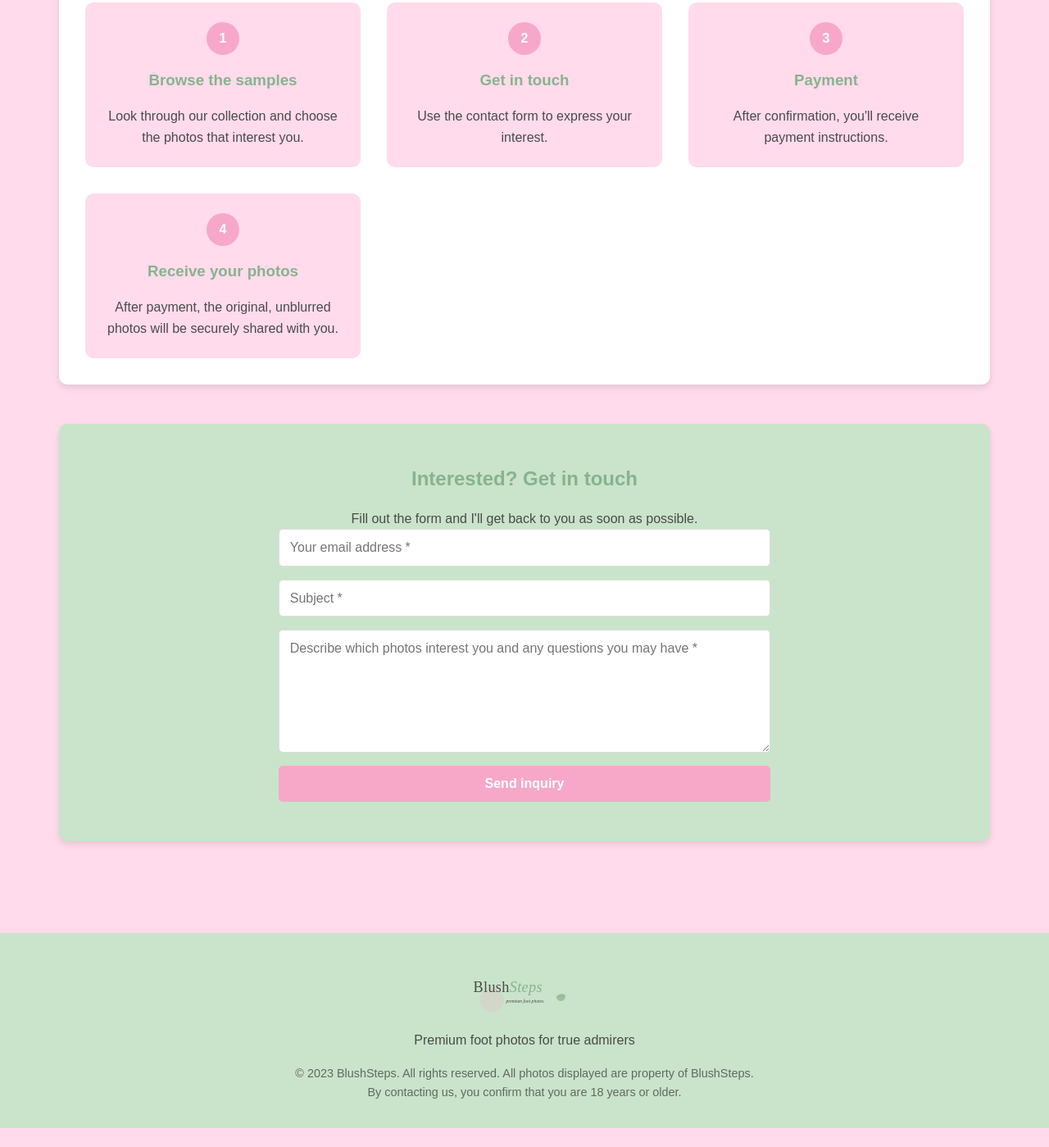
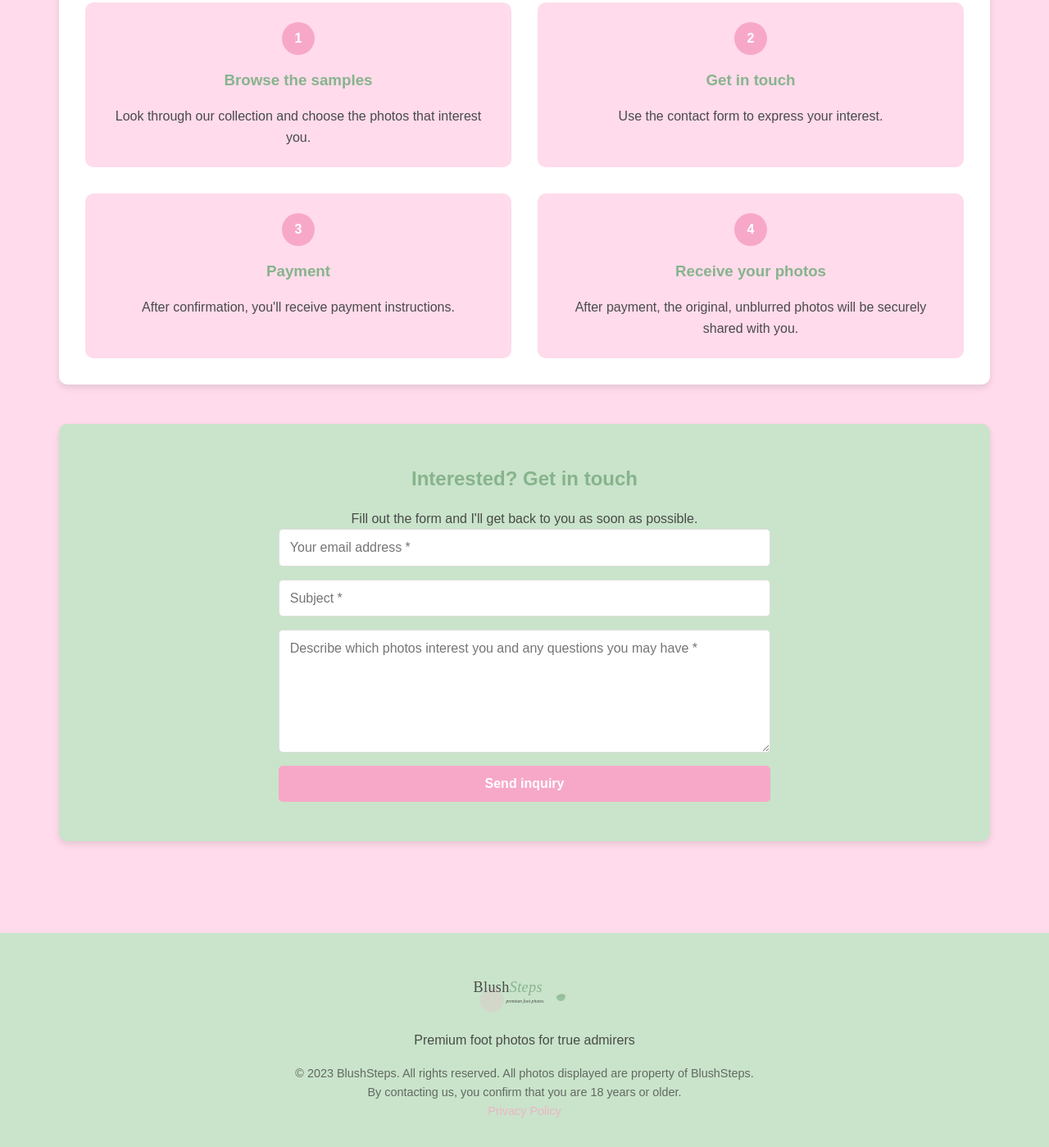
Before and after one commit to BlushSteps/BlushSteps, a plain HTML site: page index.html in a window 1280 px wide. Shown: the part 1715-3114 px from the top of the page at 82% size. Before the commit the page ends 3091 px from the top, so only its background shows below. Drawn offline with Linux system fonts and the light colour scheme.

Commit message:
Update index.html

```diff
--- a/index.html
+++ b/index.html
@@ -199,7 +199,7 @@
 
         .steps {
             display: grid;
-            grid-template-columns: repeat(auto-fit, minmax(250px, 1fr));
+            grid-template-columns: repeat(2, 1fr); /* Gewijzigd van auto-fit naar exact 2 kolommen */
             gap: 2rem;
             margin-top: 2rem;
         }
@@ -249,6 +249,15 @@
             opacity: 0.8;
         }
 
+        a {
+            color: var(--darker-pink);
+            text-decoration: none;
+        }
+
+        a:hover {
+            text-decoration: underline;
+        }
+
         @media (max-width: 768px) {
             .gallery {
                 grid-template-columns: repeat(auto-fill, minmax(250px, 1fr));
@@ -260,6 +269,10 @@
 
             .contact-section {
                 padding: 2rem 1rem;
+            }
+
+            .steps {
+                grid-template-columns: 1fr; /* Op mobiel: 1 kolom */
             }
         }
     </style>
@@ -418,6 +431,7 @@
         <div class="disclaimer">
             <p>© 2023 BlushSteps. All rights reserved. All photos displayed are property of BlushSteps.</p>
             <p>By contacting us, you confirm that you are 18 years or older.</p>
+            <p><a href="privacy.html">Privacy Policy</a></p>
         </div>
     </footer>
 </body>
```
